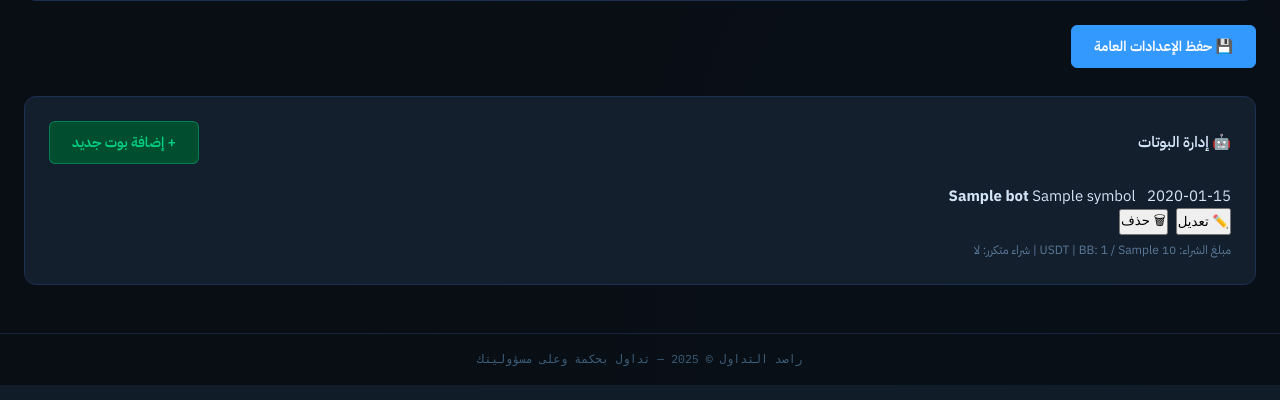
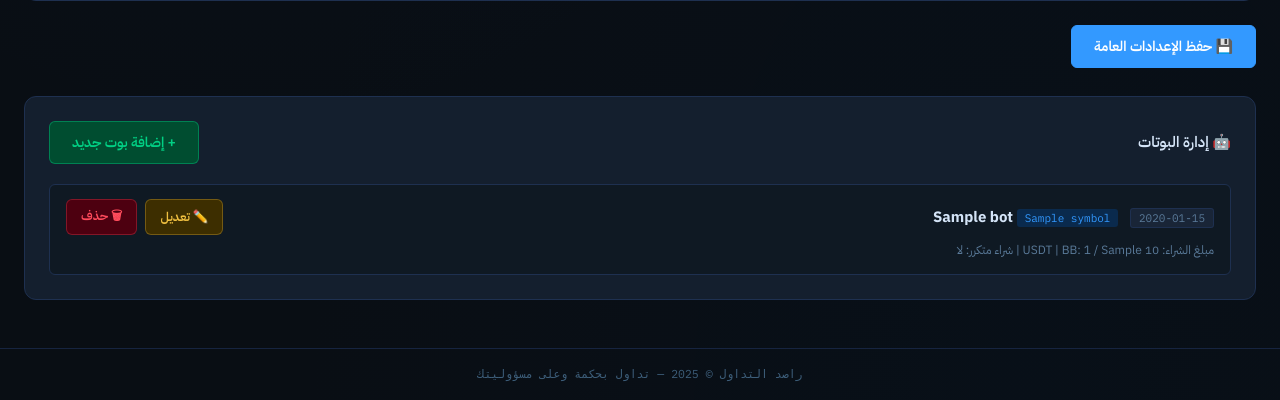
Before and after one commit to turky4500/bot22, a Flask app: template templates/settings.html in a window 1280 px wide. Shown: the part 1307-1707 px from the top of the page. Run offline with Flask 3, Linux system fonts and the light colour scheme; the template is opened without the code that fills it: most values are stand-ins (such as "Sample title", 1, 10 or a date in 2020); data that the repository does not hold is empty.

Commit message:
Update style.css

```diff
--- a/static/style.css
+++ b/static/style.css
@@ -944,3 +944,182 @@ body {
   from { opacity: 0; transform: translateY(-6px); }
   to   { opacity: 1; transform: translateY(0); }
 }
+
+/* ====== بطاقات البوتات المتعددة ====== */
+.bots-grid {
+  display: grid;
+  grid-template-columns: repeat(auto-fill, minmax(340px, 1fr));
+  gap: 18px;
+  margin-bottom: 8px;
+}
+
+.bot-card {
+  background: var(--bg-card);
+  border: 1px solid var(--border);
+  border-radius: var(--radius-lg);
+  padding: 18px;
+  display: flex;
+  flex-direction: column;
+  gap: 12px;
+  transition: border-color 0.2s;
+}
+
+.bot-card-running {
+  border-color: rgba(0, 208, 132, 0.3);
+  box-shadow: 0 0 16px rgba(0, 208, 132, 0.05);
+}
+
+.bot-card-header {
+  display: flex;
+  align-items: center;
+  justify-content: space-between;
+}
+
+.bot-info {
+  display: flex;
+  align-items: center;
+  gap: 8px;
+}
+
+.bot-dot {
+  width: 9px; height: 9px;
+  border-radius: 50%;
+  flex-shrink: 0;
+}
+
+.bot-name {
+  font-size: 15px;
+  font-weight: 600;
+  color: var(--text-primary);
+}
+
+.bot-tags {
+  display: flex;
+  gap: 6px;
+}
+
+.tag-symbol {
+  font-size: 11px;
+  font-family: var(--mono);
+  background: var(--blue-dim);
+  color: var(--blue);
+  padding: 2px 8px;
+  border-radius: 3px;
+}
+
+.tag-tf {
+  font-size: 11px;
+  font-family: var(--mono);
+  background: var(--bg-card2);
+  color: var(--text-muted);
+  padding: 2px 8px;
+  border-radius: 3px;
+  border: 1px solid var(--border);
+}
+
+.bot-price-row {
+  display: grid;
+  grid-template-columns: repeat(3, 1fr);
+  gap: 10px;
+  background: var(--bg-surface);
+  border-radius: var(--radius);
+  padding: 12px;
+}
+
+.bot-price {
+  font-size: 17px;
+  font-weight: 700;
+  color: var(--text-primary);
+}
+
+.bot-signal { font-size: 16px; font-weight: 600; }
+
+.bot-status {
+  font-size: 13px;
+  font-weight: 500;
+}
+
+.bot-bb-row {
+  display: flex;
+  gap: 8px;
+  flex-wrap: wrap;
+}
+
+.bot-position {
+  font-size: 12.5px;
+  background: var(--green-dim);
+  border: 1px solid rgba(0,208,132,0.2);
+  border-radius: var(--radius);
+  padding: 8px 12px;
+  color: var(--text-primary);
+}
+
+.bot-error {
+  font-size: 12px;
+  background: var(--red-dim);
+  border: 1px solid rgba(255,75,92,0.2);
+  border-radius: var(--radius);
+  padding: 7px 10px;
+  color: var(--red);
+}
+
+.bot-check-time {
+  font-size: 11px;
+  font-family: var(--mono);
+}
+
+.bot-card-actions {
+  display: flex;
+  gap: 8px;
+  padding-top: 4px;
+  border-top: 1px solid var(--border-soft);
+}
+
+/* أزرار صغيرة */
+.btn-sm {
+  display: inline-flex;
+  align-items: center;
+  padding: 6px 14px;
+  border-radius: var(--radius);
+  border: 1px solid transparent;
+  font-family: var(--sans);
+  font-size: 12.5px;
+  font-weight: 600;
+  cursor: pointer;
+  transition: all 0.2s;
+}
+
+.btn-sm:disabled { opacity: 0.35; cursor: not-allowed; }
+
+.btn-sm-start {
+  background: var(--green-dim);
+  color: var(--green);
+  border-color: rgba(0,208,132,0.3);
+}
+.btn-sm-stop {
+  background: var(--yellow-dim);
+  color: var(--yellow);
+  border-color: rgba(240,192,64,0.3);
+}
+.btn-sm-emergency {
+  background: var(--red-dim);
+  color: var(--red);
+  border-color: rgba(255,75,92,0.3);
+}
+.btn-sm-emergency:disabled { opacity: 0.3; }
+
+/* بطاقة البوت في الإعدادات */
+.existing-bot-card {
+  background: var(--bg-surface);
+  border: 1px solid var(--border);
+  border-radius: var(--radius);
+  padding: 14px 16px;
+}
+
+.existing-bot-header {
+  display: flex;
+  align-items: center;
+  justify-content: space-between;
+  flex-wrap: wrap;
+  gap: 10px;
+}
```
